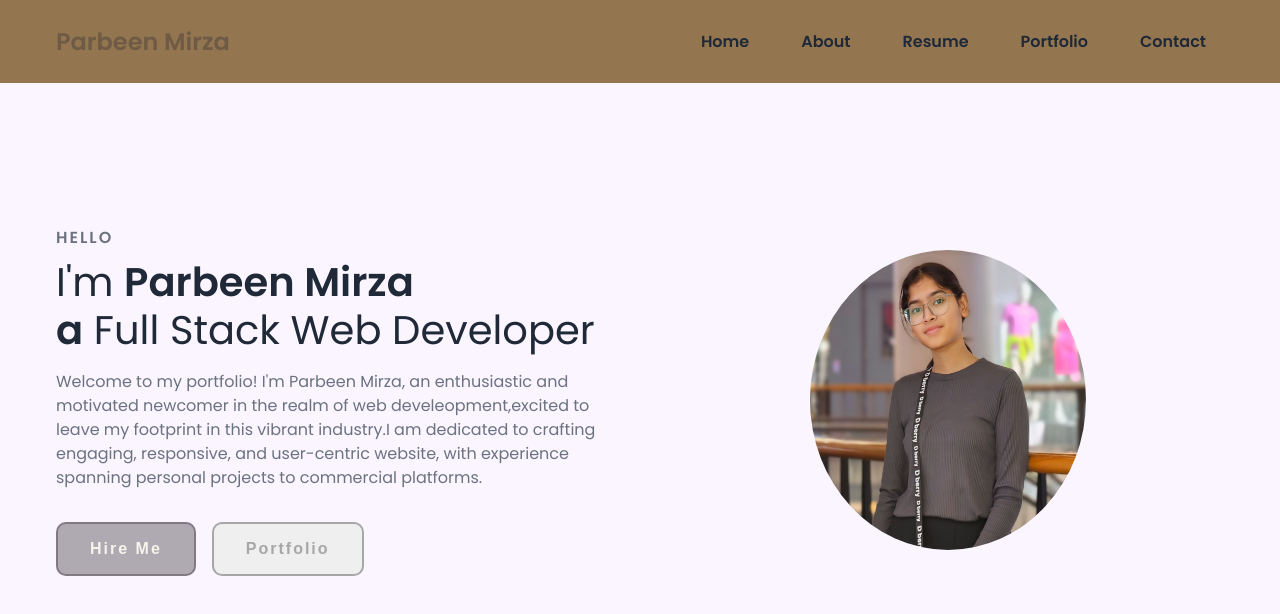
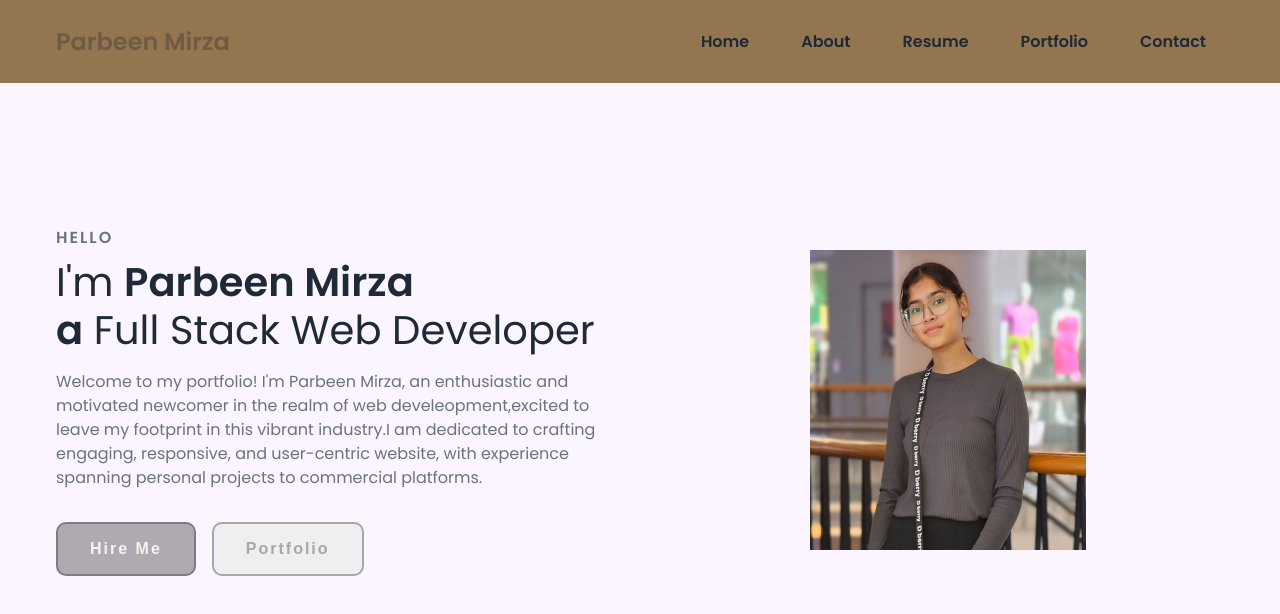
Before and after one commit to Parbeenmirza/Parbeenmirza.github.io, a plain HTML site: page index.html in a window 1280 px wide. Drawn offline with Linux system fonts and the light colour scheme.

Commit message:
Add files via upload

```diff
--- a/styles.css
+++ b/styles.css
@@ -177,7 +177,7 @@ ul li a:hover {
 
 .image img {
     width: min(40rem, 50%);
-    border-radius: 300%;
+    border-rectangular: 300%;
 }
 
 @media (width < 750px) {
```
